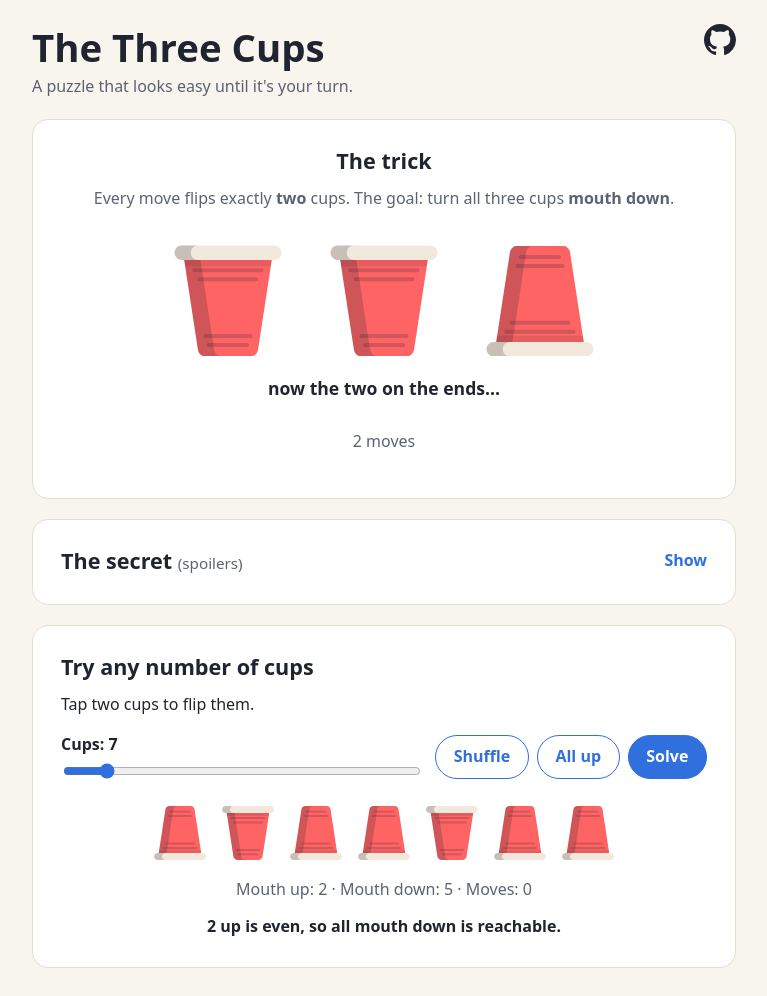
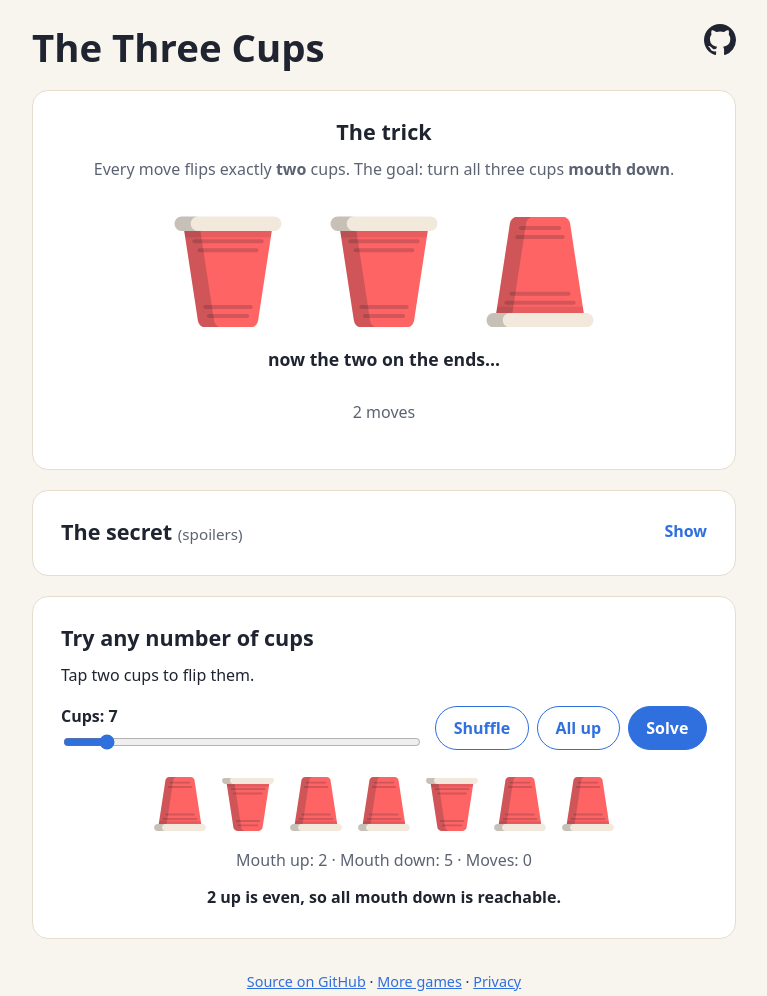
Before and after one commit to IHTFY/cups, a website: page index.html in a window 1280 px wide. Shown: the top 996 px of the page, without its empty margins (256-1023 px from the left). Drawn offline with Linux system fonts and the light colour scheme.

Commit message:
Remove the home screen tagline (#18)

```diff
--- a/index.html
+++ b/index.html
@@ -16,7 +16,6 @@
     <header class="site-header">
       <div>
         <h1>The Three Cups</h1>
-        <p class="tagline">A puzzle that looks easy until it's your turn.</p>
       </div>
       <a class="gh-link" href="https://github.com/IHTFY/cups" aria-label="Source code on GitHub">
         <svg viewBox="0 0 32 32" aria-hidden="true">
--- a/style.css
+++ b/style.css
@@ -71,11 +71,6 @@ a {
   justify-content: space-between;
   gap: 1rem;
   margin-bottom: 1.25rem;
-}
-
-.tagline {
-  margin: 0.25rem 0 0;
-  color: var(--muted);
 }
 
 .gh-link {
```
